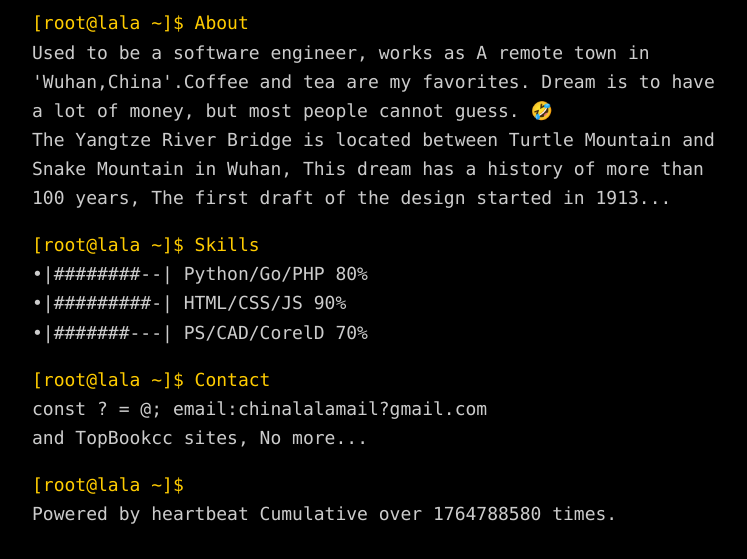
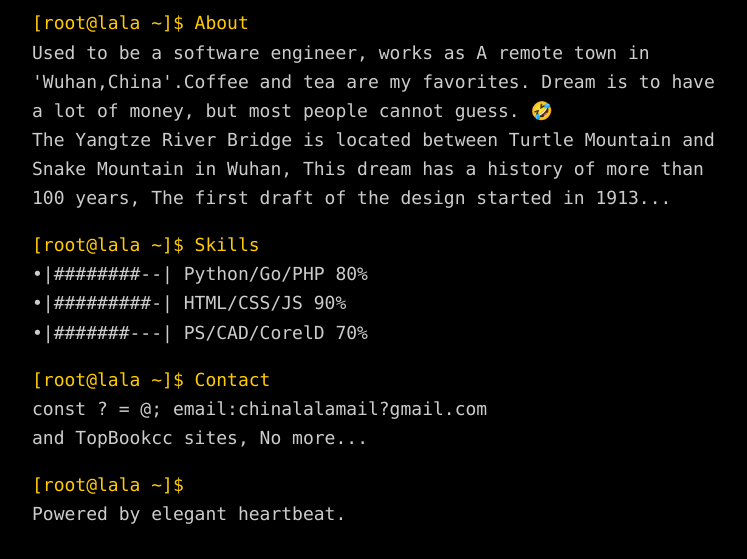
Before and after one commit to lalabg/lalayes, a plain HTML site: page index.html in a window 1280 px wide. Shown: the part 359-918 px from the top of the page, without its empty margins (266-1013 px from the left). Drawn offline with Linux system fonts and the light colour scheme.

Commit message:
2024-01-08 11:34:36.90 By lala

```diff
--- a/index.html
+++ b/index.html
@@ -115,9 +115,7 @@
             <p><span class="cmdline">[root@lala ~]$ About</span><br />Used to be a software engineer, works as A remote town in 'Wuhan,China'.Coffee and tea are my favorites. Dream is to have a lot of money, but most people cannot guess. 🤣<br />The Yangtze River Bridge is located between Turtle Mountain and Snake Mountain in Wuhan, This dream has a history of more than 100 years, The first draft of the design started in 1913...</p>
             <p><span class="cmdline">[root@lala ~]$ Skills</span><br />&bull;|########--| Python/Go/PHP 80%<br />&bull;|#########-| HTML/CSS/JS 90%<br />&bull;|#######---| PS/CAD/CorelD 70%</p>
             <p><span class="cmdline">[root@lala ~]$ Contact</span><br />const ? = @; email:chinalalamail?gmail.com<br />and <a href="https://bookcc.top/" target="external" rel="nofollow noopener noreferrer">TopBookcc</a> sites, No more...</p>
-            <p><span class="cmdline">[root@lala ~]$ </span><span class="cursor">❤️</span><br />Powered by heartbeat Cumulative over <script>
-                document.write(Math.round((new Date().getTime() - new Date('1981/01/01 00:00:00').getTime()) / 1000 * 1.3));
-                </script> times.</p>
+            <p><span class="cmdline">[root@lala ~]$ </span><span class="cursor">❤️</span><br />Powered by elegant heartbeat.</p>
         </div>
         <footer id="footer">
         </footer>
```
